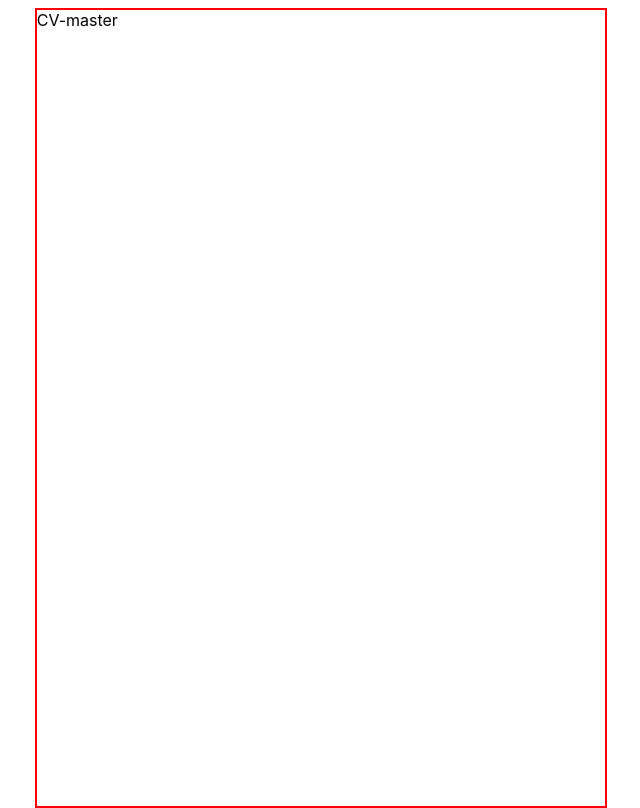
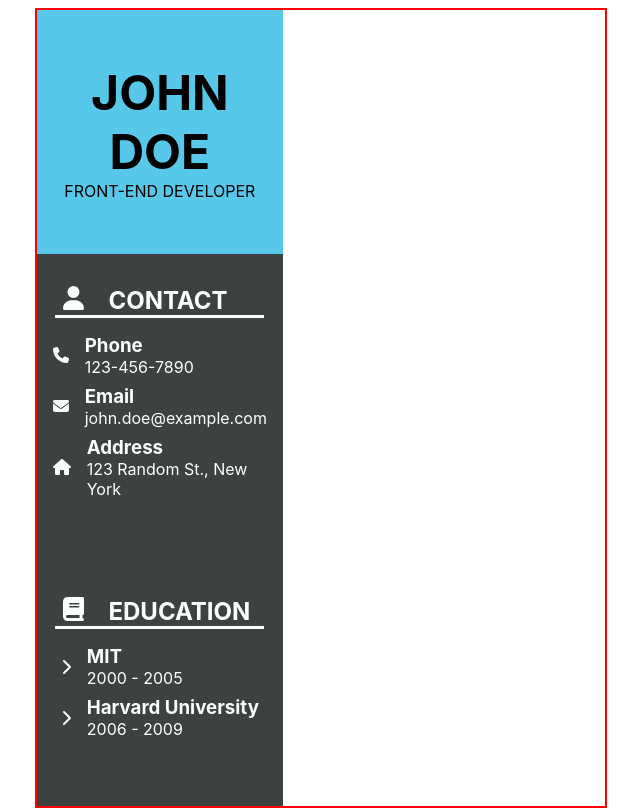
Before and after one commit to jozef-hudec-27/cv-master, a React (Create React App) app: page / in a window 1280 px wide. Shown: the whole page, without its empty margins (319-959 px from the left). Built offline with nearby package versions, Linux system fonts and the light colour scheme.

Commit message:
Add profile, contact and education to the 'paper'

```diff
--- a/package.json
+++ b/package.json
@@ -3,6 +3,9 @@
   "version": "0.1.0",
   "private": true,
   "dependencies": {
+    "@fortawesome/fontawesome-svg-core": "^6.3.0",
+    "@fortawesome/free-solid-svg-icons": "^6.3.0",
+    "@fortawesome/react-fontawesome": "^0.2.0",
     "@testing-library/jest-dom": "^5.16.5",
     "@testing-library/react": "^13.4.0",
     "@testing-library/user-event": "^13.5.0",
--- a/src/components/Cv.js
+++ b/src/components/Cv.js
@@ -1,7 +1,20 @@
 import React, { Component } from 'react'
+import Contact from './contact/Contact'
+import Education from './education/Education'
+import Profile from './Profile'
 
 export default class Cv extends Component {
   render() {
-    return <section id="cv">CV-master</section>
+    return (
+      <section id="cv">
+        <div style={{ display: 'flex', flexDirection: 'column'}}>
+          <Profile />
+          <Contact />
+          <Education />
+        </div>
+
+        <div></div>
+      </section>
+    )
   }
 }
--- /dev/null
+++ b/src/components/Profile.js
@@ -0,0 +1,10 @@
+import React, { Component } from 'react'
+
+export default class Profile extends Component {
+  render() {
+    return <section id="profile">
+      <h1><span>John</span> <span>Doe</span></h1>
+      <p>Front-end developer</p>
+    </section>
+  }
+}
--- /dev/null
+++ b/src/components/contact/Contact.js
@@ -0,0 +1,22 @@
+import React, { Component } from 'react'
+import ContactEntry from './ContactEntry'
+import { FontAwesomeIcon } from '@fortawesome/react-fontawesome'
+import { faPhone, faEnvelope, faHouse, faUser } from '@fortawesome/free-solid-svg-icons'
+
+export default class Contact extends Component {
+  render() {
+    return (
+      <section id="contact">
+        <h2>
+          <FontAwesomeIcon icon={faUser} /> Contact
+        </h2>
+
+        <div className="contact-entries">
+          <ContactEntry title="Phone" value="123-456-7890" icon={<FontAwesomeIcon icon={faPhone} />} />
+          <ContactEntry title="Email" value="john.doe@example.com" icon={<FontAwesomeIcon icon={faEnvelope} />} />
+          <ContactEntry title="Address" value="123 Random St., New York" icon={<FontAwesomeIcon icon={faHouse} />} />
+        </div>
+      </section>
+    )
+  }
+}
--- /dev/null
+++ b/src/components/contact/ContactEntry.js
@@ -0,0 +1,18 @@
+import React, { Component } from 'react'
+
+export default class ContactEntry extends Component {
+  render() {
+    const { icon, title, value } = this.props
+
+    return (
+      <div className="contact-entry">
+        {icon}
+
+        <div>
+          <h3>{title}</h3>
+          <p>{value}</p>
+        </div>
+      </div>
+    )
+  }
+}
--- /dev/null
+++ b/src/components/education/Education.js
@@ -0,0 +1,21 @@
+import React, { Component } from 'react'
+import EducationEntry from './EducationEntry'
+import { FontAwesomeIcon } from '@fortawesome/react-fontawesome'
+import { faBook } from '@fortawesome/free-solid-svg-icons'
+
+export default class Education extends Component {
+  render() {
+    return (
+      <section id="education">
+        <h2>
+          <FontAwesomeIcon icon={faBook} /> Education
+        </h2>
+
+        <div className="education-entries">
+          <EducationEntry from="2000" to="2005" name="MIT" />
+          <EducationEntry from="2006" to="2009" name="Harvard University" />
+        </div>
+      </section>
+    )
+  }
+}
--- /dev/null
+++ b/src/components/education/EducationEntry.js
@@ -0,0 +1,20 @@
+import React, { Component } from 'react'
+import { FontAwesomeIcon } from '@fortawesome/react-fontawesome'
+import { faChevronRight } from '@fortawesome/free-solid-svg-icons'
+
+export default class ContactEntry extends Component {
+  render() {
+    const { from, to, name } = this.props
+
+    return (
+      <div className="contact-entry">
+        <FontAwesomeIcon icon={faChevronRight} />
+
+        <div>
+          <h3>{name}</h3>
+          <p>{`${from} - ${to}`}</p>
+        </div>
+      </div>
+    )
+  }
+}
--- a/src/index.css
+++ b/src/index.css
@@ -8,6 +8,13 @@ body {
 
 code {
   font-family: source-code-pro, Menlo, Monaco, Consolas, 'Courier New', monospace;
+}
+
+h1,
+h2,
+h3,
+p {
+  margin: 0;
 }
 
 #root {
@@ -21,6 +28,8 @@ code {
 #cv {
   border: 2px solid red;
   aspect-ratio: 1 / 1.4;
+  display: grid;
+  grid-template-columns: 1fr 1.5fr;
 }
 
 #main {
@@ -28,6 +37,61 @@ code {
   display: grid;
   grid-template-columns: 2fr 3fr 2fr;
   margin: 8px 0;
+}
+
+#profile {
+  display: flex;
+  flex-direction: column;
+  align-items: center;
+  justify-content: center;
+  background-color: rgb(87, 200, 234);
+  flex: 1;
+  text-transform: uppercase;
+}
+
+#profile h1 {
+  font-size: 3rem;
+  display: flex;
+  flex-direction: column;
+  align-items: center;
+}
+
+#contact,
+#education {
+  background-color: rgb(61, 66, 64);
+  color: rgb(252, 255, 254);
+  display: flex;
+  flex-direction: column;
+  justify-content: center;
+  align-items: center;
+  padding: 16px;
+  gap: 16px;
+  flex: 1;
+}
+
+#contact h2,
+#education h2 {
+  text-transform: uppercase;
+  width: 90%;
+  border-bottom: 3px solid rgb(252, 255, 254);
+  text-align: center;
+  display: flex;
+  padding: 0 8px;
+  gap: 24px;
+}
+
+.contact-entries,
+.education-entries {
+  display: flex;
+  flex-direction: column;
+  gap: 8px;
+}
+
+.contact-entry,
+.education-entry {
+  display: flex;
+  gap: 16px;
+  align-items: center;
 }
 
 @media (max-width: 992px) {
```
Also changed, not shown: 1 other file (tests, documents, lock files or other folders).
